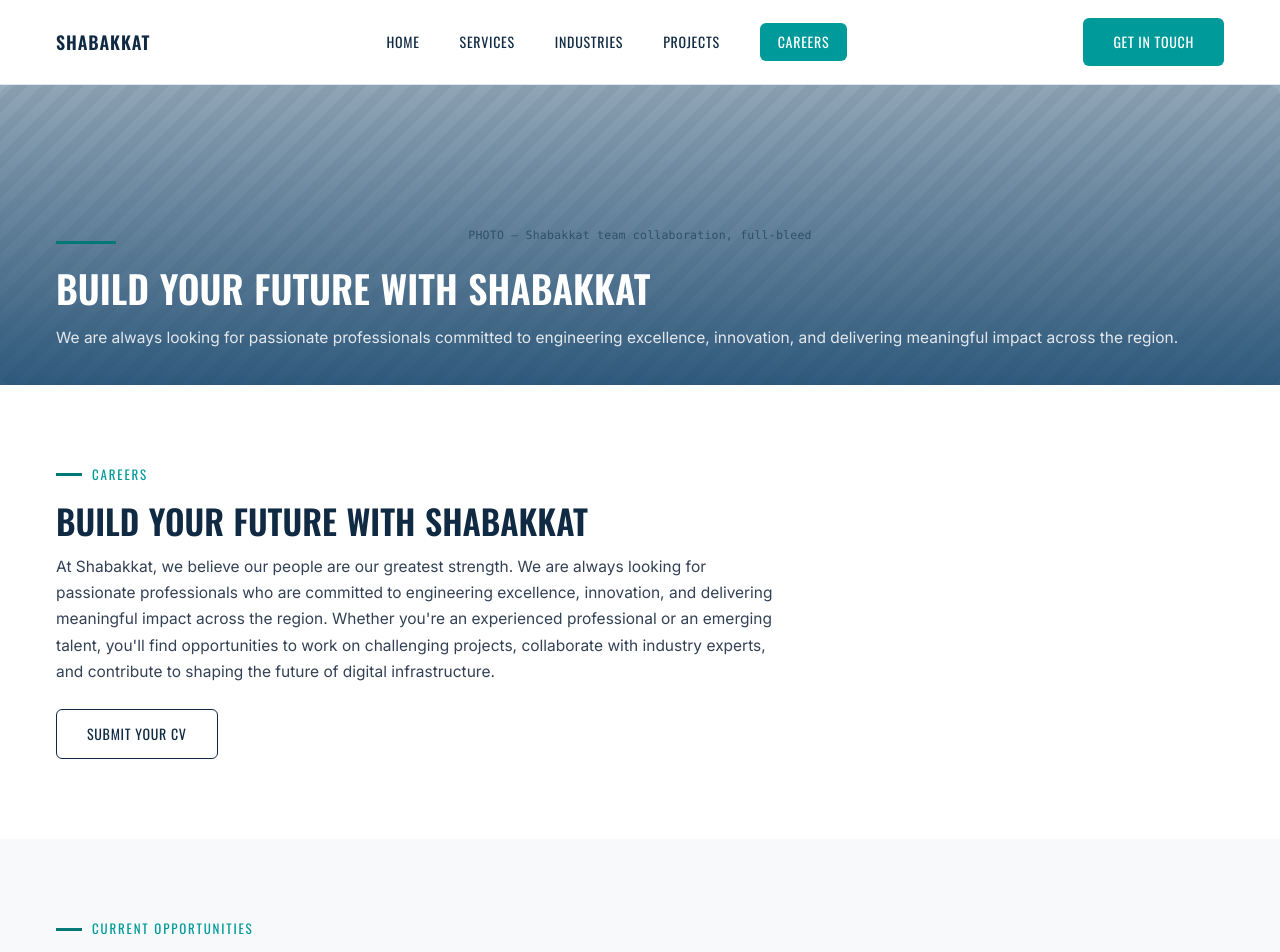
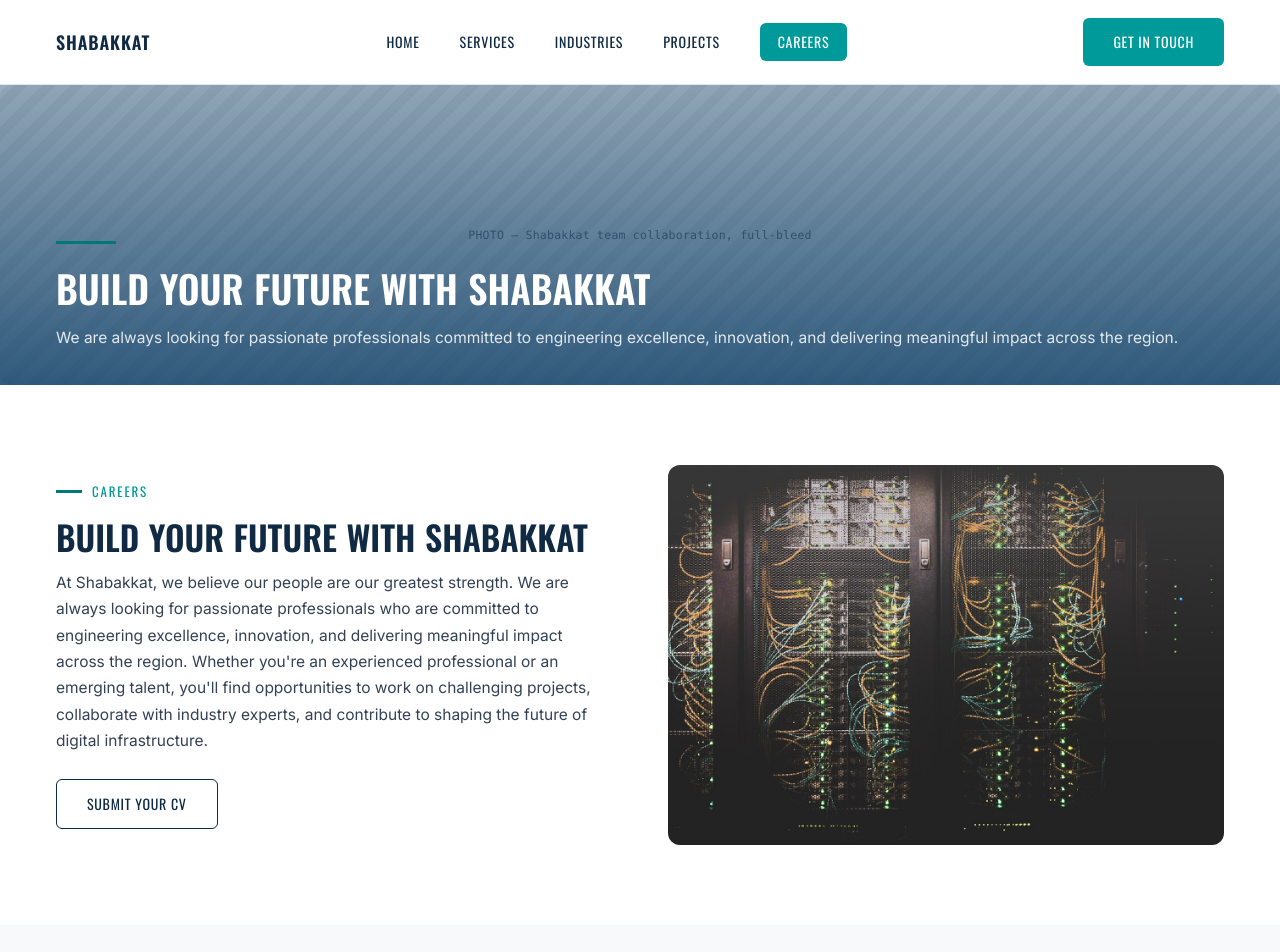
Before and after one commit to Haidarahm/Shabakkat-frontend, a Next.js app: page /careers in a window 1280 px wide. Shown: the top 952 px of the page. Built offline with nearby package versions, Linux system fonts and the light colour scheme.

Commit message:
feat: enhance Careers page layout with PhotoPlaceholder component
- Added PhotoPlaceholder component to showcase the Shabakkat field engineering team, improving visual engagement.
- Refactored the layout of the Careers section to better organize content and enhance user experience.

```diff
--- a/pages/careers.tsx
+++ b/pages/careers.tsx
@@ -2,6 +2,7 @@
 import Layout from "@/components/layout/Layout";
 import Hero from "@/components/sections/Hero";
 import SectionHeading from "@/components/ui/SectionHeading";
+import PhotoPlaceholder from "@/components/ui/PhotoPlaceholder";
 import Button from "@/components/ui/Button";
 import OpeningCard from "@/components/careers/OpeningCard";
 import FinalCta from "@/components/sections/FinalCta";
@@ -35,8 +36,10 @@
         </AnimatedParagraph>
       </Hero>
 
-      <div className="section-px section-py">
+      <div className="section-px section-py grid grid-cols-1 items-center gap-10 lg:grid-cols-2 lg:gap-14">
+        <div>
           <SectionHeading
+            className="max-w-none"
             eyebrow="CAREERS"
             title="Build your future with Shabakkat"
             description="At Shabakkat, we believe our people are our greatest strength. We are always looking for passionate professionals who are committed to engineering excellence, innovation, and delivering meaningful impact across the region. Whether you're an experienced professional or an emerging talent, you'll find opportunities to work on challenging projects, collaborate with industry experts, and contribute to shaping the future of digital infrastructure."
@@ -49,6 +52,15 @@
           >
             SUBMIT YOUR CV
           </Button>
+        </div>
+
+        <PhotoPlaceholder
+          label="PHOTO — Shabakkat field engineering team"
+          src="/images/projects/kuwait-rollout-crew.jpg"
+          alt="Shabakkat engineering team on site"
+          className="h-[240px] rounded-xl sm:h-[300px] lg:h-[380px]"
+          sizes="(max-width: 1024px) 100vw, 50vw"
+        />
       </div>
 
       <div className="section-px section-py bg-bg-muted">
```
Lines whose indentation alone changed are shown as unchanged.
